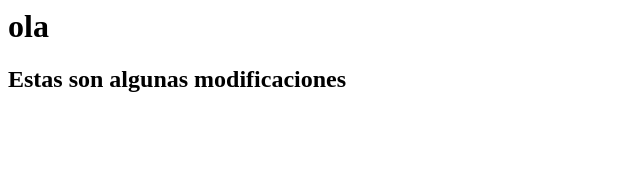
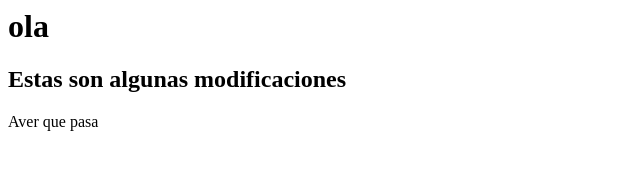
Before and after one commit to 25301414-wq/RepoFedora, a plain HTML site: page index.html in a window 1280 px wide. Shown: the whole page, without its empty margins (0-640 px from the left). Drawn offline with Linux system fonts and the light colour scheme.

Commit message:
Actualizacion

```diff
--- a/index.html
+++ b/index.html
@@ -1,2 +1,3 @@
 <h1>ola</h1>
 <h2>Estas son algunas modificaciones</h2>
+<h|>Aver que pasa </h1>
```
